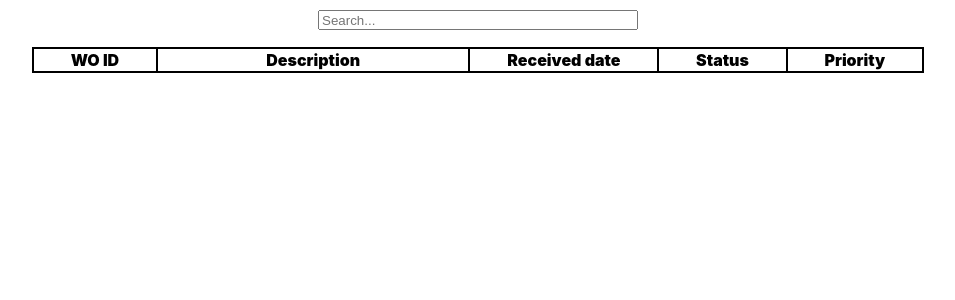
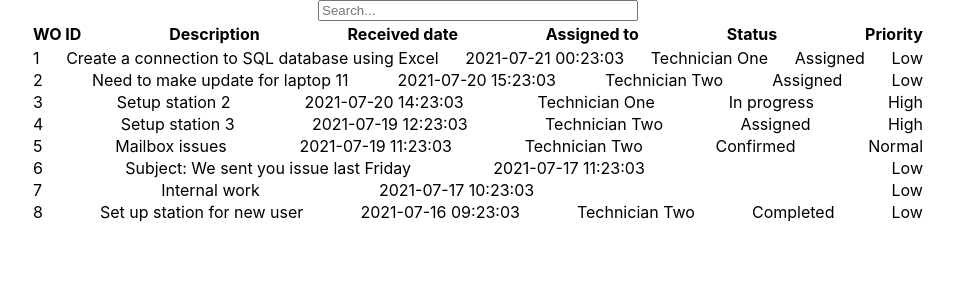
Before and after one commit to espezaliate/FS-Recruitment, a React (Create React App) app: page / in a window 1280 px wide. Shown: the top 300 px of the page, without its empty margins (162-1117 px from the left). Built offline with nearby package versions, Linux system fonts and the light colour scheme.

Commit message:
table with data displayed, fixing styling

```diff
--- a/src/App.css
+++ b/src/App.css
@@ -12,7 +12,6 @@
   align-items: center;
   justify-content: flex-start;
   width: 100vw;
-  height: 100vh;
   flex-direction: column;
 }
 
@@ -26,37 +25,38 @@ input {
   justify-content: center;
   align-items: center;
   width: 100%;
-  height: 5%;
 }
 
 table {
   width: 70%;
+  gap: 20px;
 }
 
-th {
+/* th {
   font-weight: 900;
+} */
+
+tr {
+  display: flex;
+  justify-content: space-between;
+  width: 100%;
 }
 
-tr,
-thead {
-  display: flex;
-  border: 1px solid black;
-  justify-content: center;
-}
-
-tr {
+/* th,
+td {
   flex-grow: 1;
 }
-tr:nth-of-type(2) {
+th:nth-of-type(2),
+td:nth-of-type(3) {
   flex-grow: 3;
-}
+} */
 
-td {
+/* td {
   border: 1px solid black;
   width: 100%;
   height: 100%;
   text-align: center;
-}
+} */
 
 @media (prefers-reduced-motion: no-preference) {
   .App-logo {
--- a/src/components/Table.tsx
+++ b/src/components/Table.tsx
@@ -1,9 +1,10 @@
 import React, { useState, useEffect } from "react";
 import { Response, Data } from "../Interfaces/table";
+import ReturnData from "./tableHelper";
 
 export const Table: React.FC = () => {
   const [search, setSearch] = useState("");
-  const [data, setData] = useState({});
+  const [data, setData] = useState([]) as any;
   const handleSearch = (e: React.ChangeEvent<HTMLInputElement>) => {
     setSearch(e.target.value);
   };
@@ -11,9 +12,7 @@ export const Table: React.FC = () => {
   useEffect(() => {
     fetch("./db.json")
       .then((response): Promise<Response> => response.json())
-      .then((parsedData) => {
-        setData(parsedData.response.data);
-      });
+      .then((parsedData) => setData(parsedData.response.data));
   }, []);
 
   console.log(data);
@@ -22,6 +21,7 @@ export const Table: React.FC = () => {
     ["WO ID"],
     ["Description"],
     ["Received date"],
+    ["Assigned to"],
     ["Status"],
     ["Priority"],
   ];
@@ -38,13 +38,13 @@ export const Table: React.FC = () => {
       <div className="center">
         <table>
           <thead>
-            {rows.map((e) => (
-              <tr>
+            <tr>
+              {rows.map((e: [string]) => (
                 <th>{e}</th>
-              </tr>
-            ))}
+              ))}
+            </tr>
           </thead>
-          <tbody></tbody>
+          <tbody>{data.map((e: Data) => ReturnData(e))}</tbody>
         </table>
       </div>
     </div>
--- /dev/null
+++ b/src/components/tableHelper.tsx
@@ -0,0 +1,14 @@
+import { Data } from "../Interfaces/table";
+
+export default function ReturnData(data: Data) {
+  return (
+    <tr key={data.work_order_id}>
+      <td>{data.work_order_id}</td>
+      <td>{data.description}</td>
+      <td>{data.received_date}</td>
+      <td>{data.assigned_to[0]?.person_name}</td>
+      <td>{data.assigned_to[0]?.status}</td>
+      <td>{data.priority}</td>
+    </tr>
+  );
+}
```
